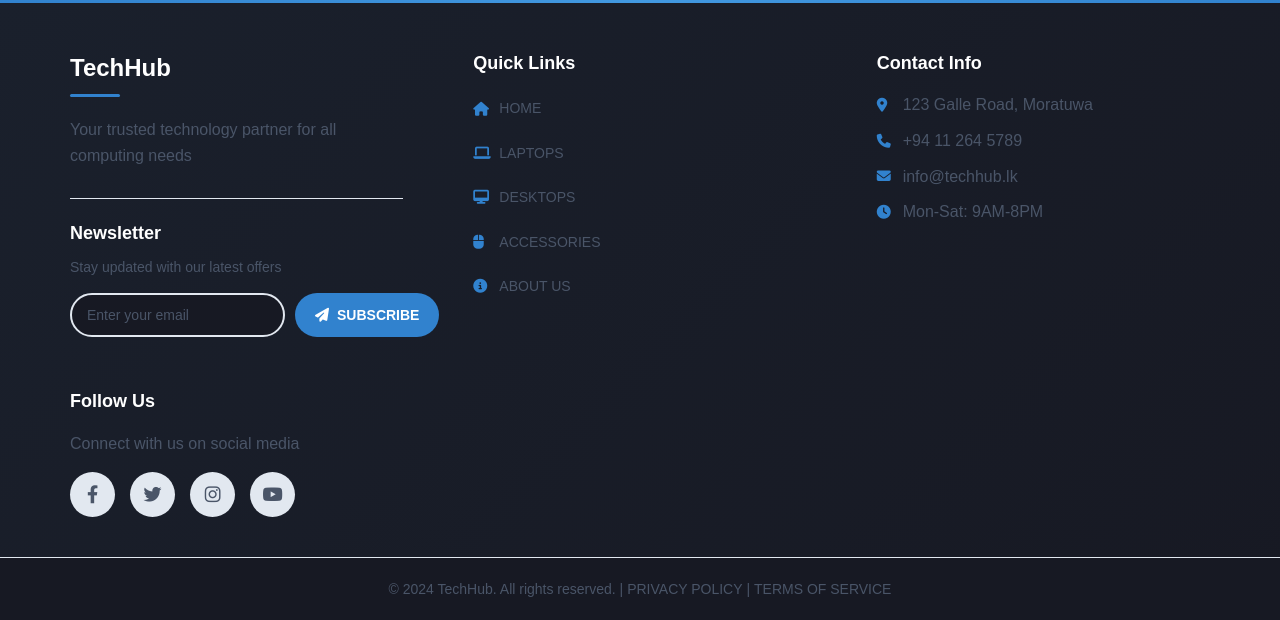
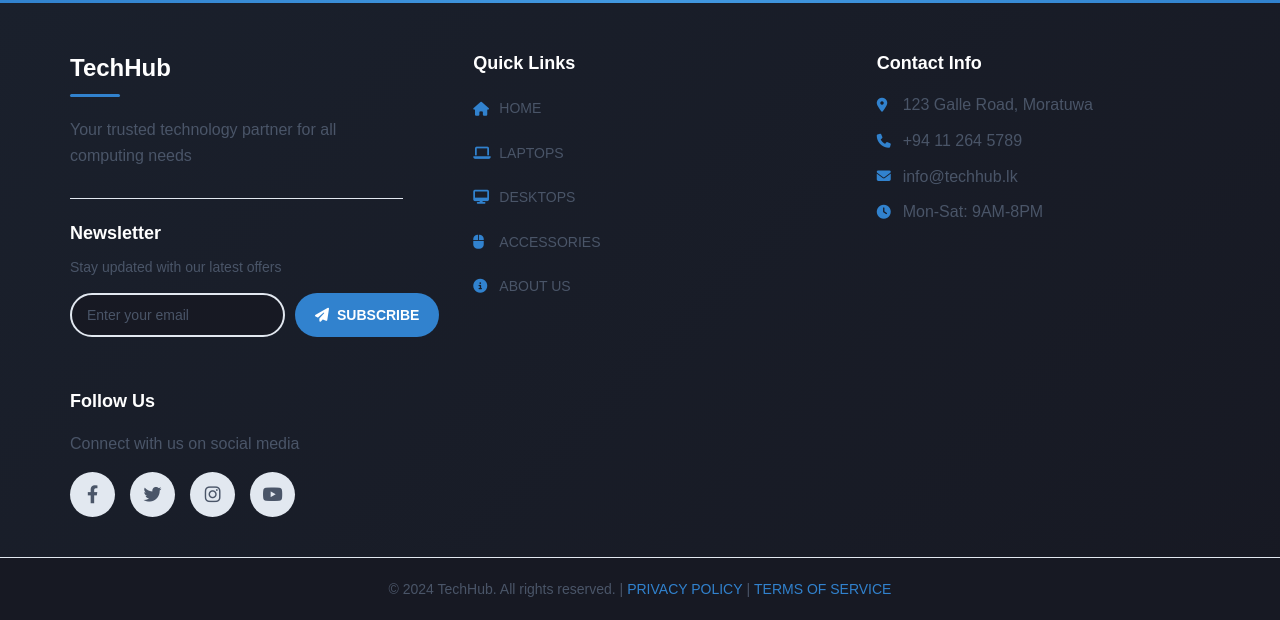
Before and after one commit to Kavindya-Kariyawasam/laptopStore-webProject, a PHP site: page /home.html in a window 1280 px wide. Shown: the part 5655-6275 px from the top of the page. Run offline with PHP 8.4, Linux system fonts and the light colour scheme.

Commit message:
Fix footer styling.

```diff
--- a/assets/css/footer.css
+++ b/assets/css/footer.css
@@ -262,6 +262,17 @@ footer::before {
   margin: 0;
 }
 
+.footer-bottom a {
+  color: var(--primary-blue);
+  text-decoration: none;
+  transition: color 0.3s ease;
+}
+
+.footer-bottom a:hover {
+  color: var(--hover-color);
+  text-decoration: underline;
+}
+
 /* Responsive Design */
 @media (max-width: 768px) {
   .footer-content {
```
